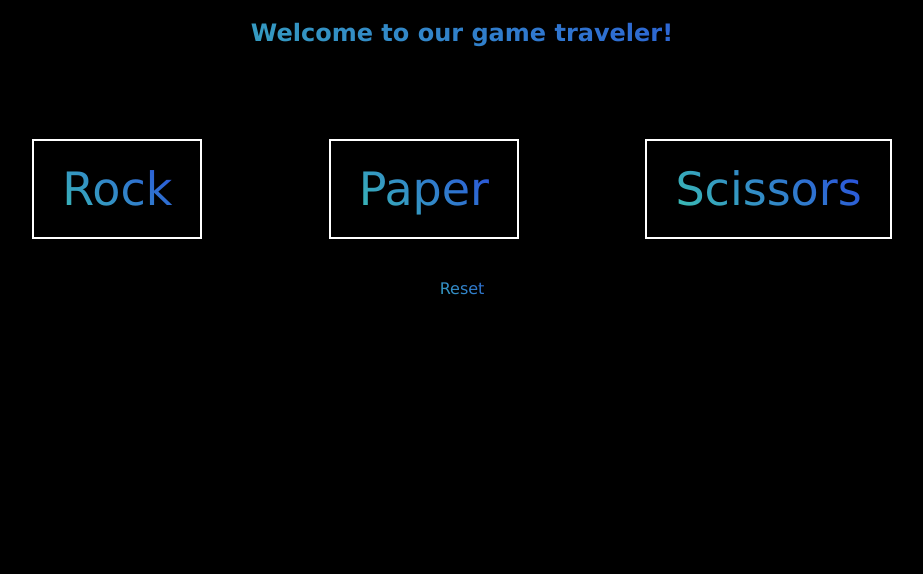
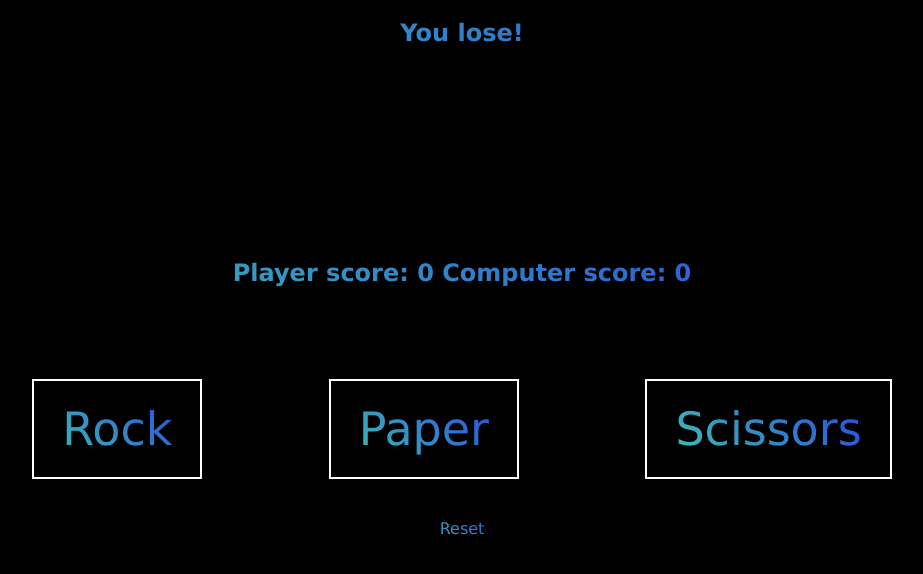
Before and after one commit to GrzegorzWK/Project-Rock-Paper-Scissors, a plain HTML site: page index.html in a window 1280 px wide. Both pictures are taken after a click on the button "Rock". Shown: the part 124-698 px from the top of the page, without its empty margins (178-1101 px from the left). Drawn offline with Linux system fonts and the light colour scheme.

```diff
--- a/index.html
+++ b/index.html
@@ -10,7 +10,9 @@
   </head>
   <body>
     <h1 class="text">Rock Paper Scissors Game</h1>
-    <h2 class="text"></h2>
+    <h2 class="text result"></h2>
+    <h2 class="text action"></h2>
+    <h2 class="text standings"></h2>
 
     <div class="container">
       <button class="text controls rock">Rock</button>
--- a/script_new.js
+++ b/script_new.js
@@ -1,13 +1,16 @@
-const content = document.querySelector("h2.text");
-// const button_start = document.querySelector(".btn_play");
+const content_result = document.querySelector("h2.result");
+const content_action = document.querySelector("h2.action");
+const content_standings = document.querySelector("h2.standings");
+
 const button_reset = document.querySelector(".btn_reset");
 
 const button_rock = document.querySelector(".rock");
 const button_paper = document.querySelector(".paper");
 const button_scissors = document.querySelector(".scissors");
 
-content.innerHTML = "Welcome to our game traveler!";
-const game_counter = 0;
+content_result.innerHTML = "Welcome to our game traveler!";
+let playerScore = 0;
+let computerScore = 0;
 
 function getComputerChoice() {
   const computerChoice = Math.random() * 10;
@@ -20,12 +23,37 @@
   }
 }
 
+function round(playerSelection, computerSelection) {
+  if (playerSelection === computerSelection) {
+    return (result = "Tie!");
+  } else if (
+    (playerSelection === "rock" && computerSelection === "scissors") ||
+    (playerSelection === "paper" && computerSelection === "rock") ||
+    (playerSelection === "scissors" && computerSelection === "paper")
+  ) {
+    return (result = "You win!");
+  } else {
+    return (result = "You lose!");
+  }
+}
+
 function start_game(playerSelection) {
-  return console.log(playerSelection);
+  const computerSelection = getComputerChoice();
+
+  if (playerScore >= 5) {
+    content_result.innerHTML = `You win the game! You Rock!`;
+  } else if (computerScore >= 5) {
+    content_result.innerHTML = `You lose! You Suck!`;
+  } else {
+    let result = round(playerSelection, computerSelection);
+    content_result.innerHTML = `${result}`;
+    content_standings.innerHTML = `Player score: ${playerScore} Computer score: ${computerScore}`;
+  }
 }
 
 function reset_game() {
-  return (game_counter = 0);
+  playerScore = 0;
+  computerScore = 0;
 }
 
 button_rock.addEventListener("click", () => start_game("rock"));
```
